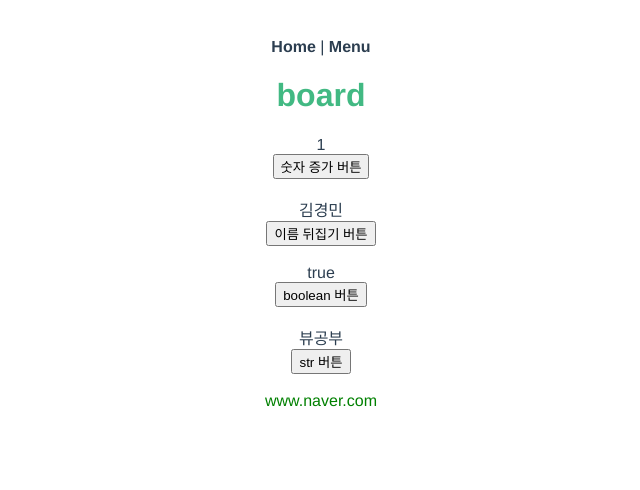
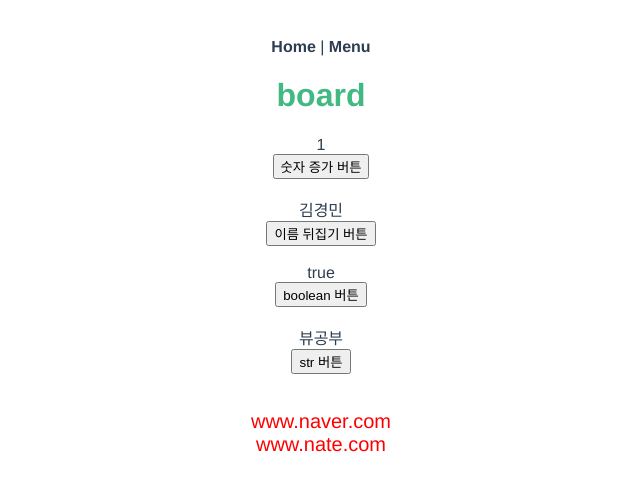
Before and after one commit to kyeongmin21/vueStudy, a Vue app: page /board in a window 1280 px wide. Shown: the top 490 px of the page, without its empty margins (319-959 px from the left). Built offline with nearby package versions, Linux system fonts and the light colour scheme.

Commit message:
class, style 객체로

```diff
--- a/public/css/style.css
+++ b/public/css/style.css
@@ -26,4 +26,4 @@ section { border-bottom: 1px solid lightgray; padding: 10px 0 20px 0; }
 .item { transition: background-color 1s; padding: 4px 8px; } /* class에 걸어줌 */
 .is-active { background: #ffeaea;}
 .name { transition: color 1s; }
-.color { color: blue;  }
+.color { color: red;  }
--- a/src/views/Board.vue
+++ b/src/views/Board.vue
@@ -6,8 +6,13 @@
                 :bool="trueFalse" @onOff="flag"
                 :str="string" @pushEvent="push">
     </BoardChild>
+
+
     <br>
-    <span :class="classObject">www.naver.com</span>
+    <br>
+    <div :class="classObject">www.naver.com</div>
+    <div :style="styleObject">www.nate.com</div>
+
   </div>
 </template>
 
@@ -25,17 +30,18 @@ export default {
       person: '김경민',
       trueFalse: true,
       string: '뷰공부',
-      isRed: false,
+      classObject: {
+        color: true,
+        size: true
+      },
+      styleObject: {
+        color: 'red',
+        fontSize: '20px'
+      }
+
     };
   },
-  computed: {
-    classObject() {
-      return {
-        red: this.isRed,
-        green: !this.isRed
-      }
-    }
-  },
+
   methods: {
     update() {
       this.number += 1
@@ -55,12 +61,6 @@ export default {
 </script>
 
 <style>
-
-.red { color: red; }
-.green { color: green; }
-
-
-.colorAtt { color: red; }
-.weight { font-weight: 600; }
-
+.color { color: red; }
+.size { font-size: 20px; }
 </style>
```
